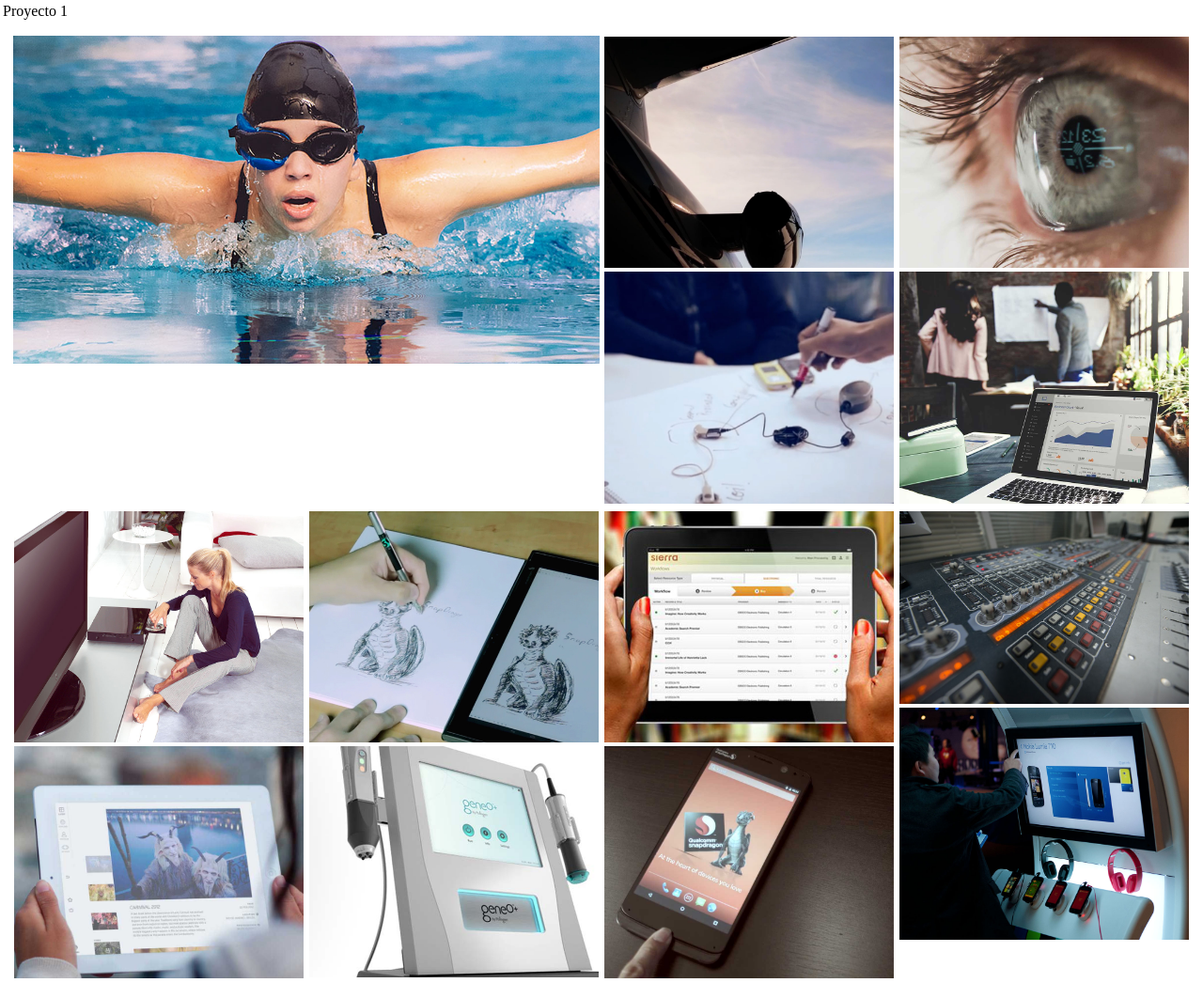
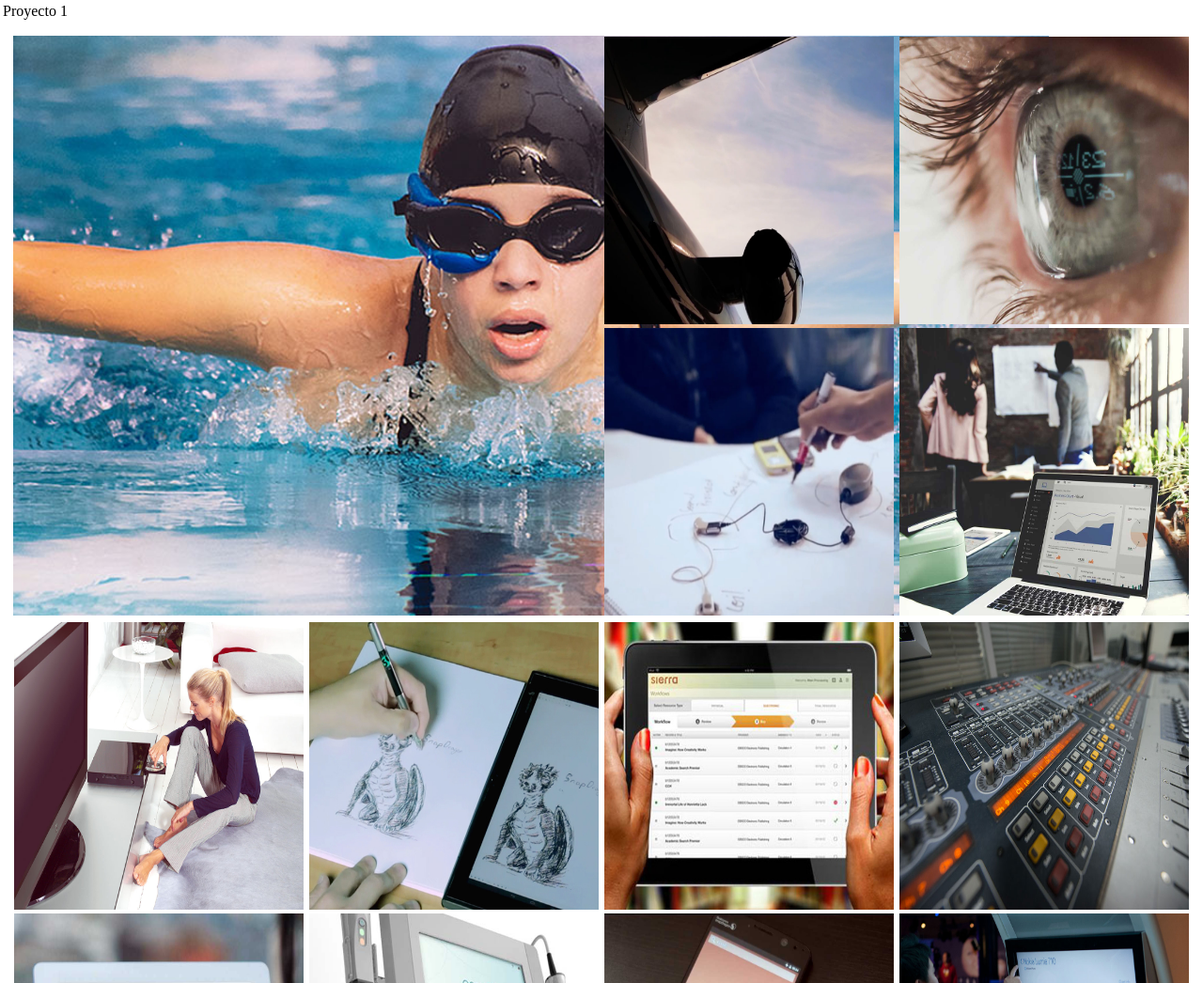
Before and after one commit to Sirhugmealot/Front-End-2016, a plain HTML site: page Pablo/Proyecto/proyecto 1.html in a window 1280 px wide. Shown: the top 1046 px of the page at 94% size. Drawn offline with Linux system fonts and the light colour scheme.

Commit message:
actualizacion final

```diff
--- a/Pablo/Proyecto/proy.css
+++ b/Pablo/Proyecto/proy.css
@@ -33,8 +33,11 @@
 	display: inline-block;
 	display: block;
 	float: left;
+	height: 600px;
 }
-
+.colm img{
+	height: 619px;
+}
 
 
 
@@ -57,4 +60,5 @@
 	float: left;
 	display: inline-block;
 	display: block;
+	height: 308px;
 }
--- a/Pablo/Proyecto/proy2.css
+++ b/Pablo/Proyecto/proy2.css
@@ -2,9 +2,11 @@ body{
 	background-image: url("Imagenes/back.jpg");
 	background-position: center;
 
+
 }
 .cuerpo{
 	max-width: 100%;
+
 
 }
 .container{
@@ -12,6 +14,7 @@ body{
 	width: 100%;
 	display: block;
 	background-color: rgba(255,255,255,0.1);
+
 
 
 
@@ -57,7 +60,7 @@ body{
 	color:black;
 }
 #menu li a:visited{
-	color: #802030;
+	color: #ffffff;
 }
 #menu li a:hover{
 	color: orange;
--- a/Pablo/Proyecto/proyecto 1.html
+++ b/Pablo/Proyecto/proyecto 1.html
@@ -5,7 +5,7 @@
 	</head>
 	<body>
 		<div class="contain">
-			<div class="row">
+			<div class="fill">
 				<div class="colm">
 					<img src="Imagenes\001.jpg">
 				</div>
```
Also changed, not shown: Pablo/Proyecto/proyecto mezcla 12.html (+3 -1 lines), Pablo/Proyecto/responsive.css (added).
